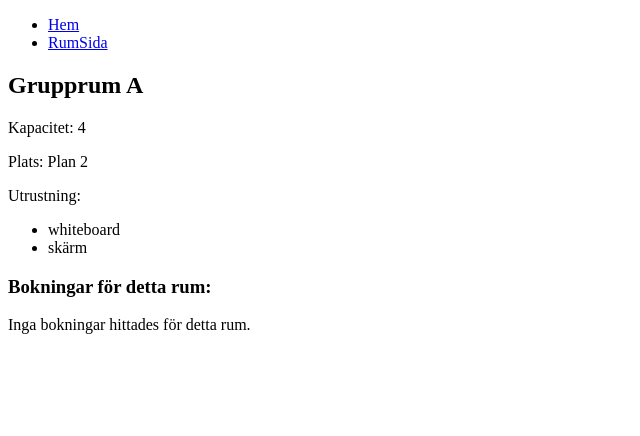
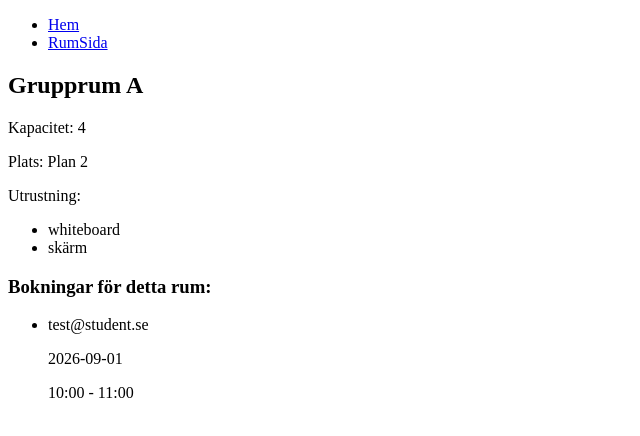
Before and after one commit to MelvinAnderhagen/grupp4-ts-examinerande, a React (Vite) app: page /rumdetaljsida/1 in a window 1280 px wide. Shown: the top 436 px of the page, without its empty margins (0-640 px from the left). Built offline with nearby package versions, Linux system fonts and the light colour scheme; data requests are answered from the project's data file.

Commit message:
fix(RumDetaljSida): resolve booking filter issue with json-server v1
- Fetch all bookings and filter client-side using .filter()
- Fixes issue where URL query parameter (?roomId=) returned empty array in json-server v1.0.0
- Add explicit Promise typing for build verification

```diff
--- a/src/pages/RumDetaljSida.tsx
+++ b/src/pages/RumDetaljSida.tsx
@@ -10,30 +10,36 @@ export function RumDetaljSida() {
   const [loading, setLoading] = useState<boolean>(true);
 
   useEffect(() => {
+    if (!id) return;
     Promise.all([
-      fetch(`http://localhost:3000/rum/${id}`).then((response) =>
-        response.json(),
+      fetch(`http://localhost:3000/rum/${id}`).then(
+        (res) => res.json() as Promise<Rum>,
       ),
-      fetch(`http://localhost:3000/bokningar?rumId=${id}`).then((response) =>
-        response.json(),
+      fetch(`http://localhost:3000/bokningar`).then(
+        (res) => res.json() as Promise<Bokning[]>,
       ),
     ])
-      .then(([rumData, bokningarData]) => {
+      .then(([rumData, allaBokningar]) => {
         setRum(rumData);
-        setBokningar(bokningarData);
+
+        const rummetsBokningar = allaBokningar.filter(
+          (bokningar) => String(bokningar.roomId) === String(id),
+        );
+        setBokningar(rummetsBokningar);
+
         setLoading(false);
       })
       .catch((error) => {
-        console.error("Fel vid hämtning av rumdetaljer:", error);
+        console.error("Fel vid hämtning av data.", error);
         setLoading(false);
       });
   }, [id]);
   if (loading) {
-    return <div>Laddar rummets detaljer...</div>;
+    return <p>Laddar rummets detaljer...</p>;
   }
 
   if (!rum) {
-    return <div>Rummet hittades inte.</div>;
+    return <p>Rummet hittades inte.</p>;
   }
 
   return (
```
